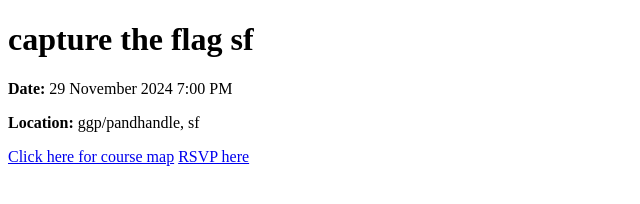
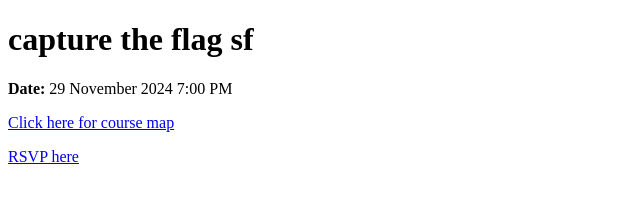
Before and after one commit to capturetheflagsf/capturetheflagsf.github.io, a plain HTML site: page index.html in a window 1280 px wide. Shown: the whole page, without its empty margins (0-640 px from the left). Drawn offline with Linux system fonts and the light colour scheme.

Commit message:
Update index.html

```diff
--- a/index.html
+++ b/index.html
@@ -14,8 +14,7 @@
     <p><strong>Date:</strong> 29 November 2024 7:00 PM</p>
 
     <!-- Location -->
-    <p><strong>Location:</strong> ggp/pandhandle, sf</p>
-    <a href="https://earth.google.com/earth/d/1jIpnLzQUirXMz2UprLLBJ1DQYEwgYpQw?usp=sharing">Click here for course map</a>
+    <p><a href="https://earth.google.com/earth/d/1jIpnLzQUirXMz2UprLLBJ1DQYEwgYpQw?usp=sharing">Click here for course map</a></p>
 
     <a href="https://partiful.com/e/njKydMMh3bJ6yNixAvu5?">RSVP here</a>
 
```
